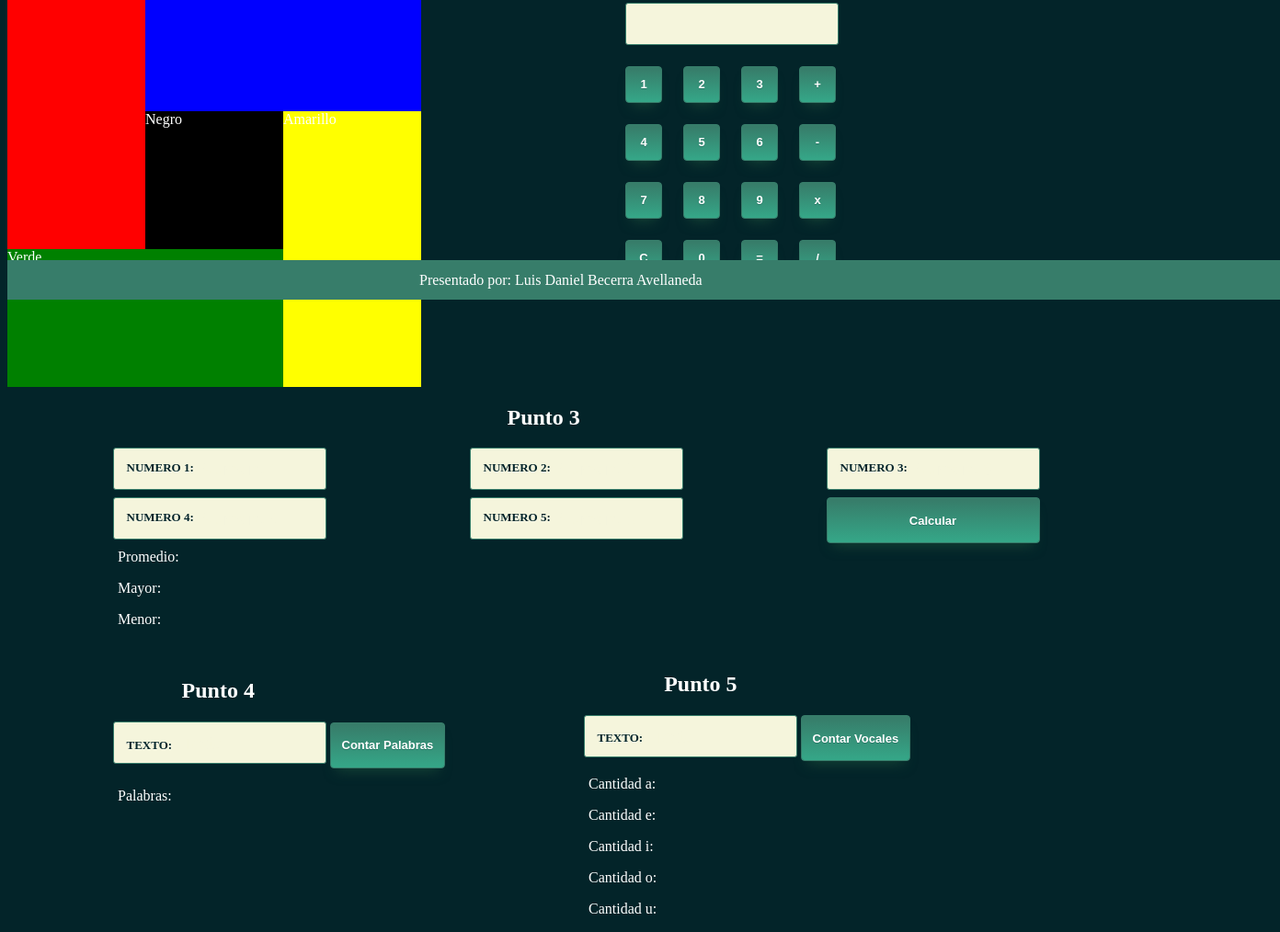
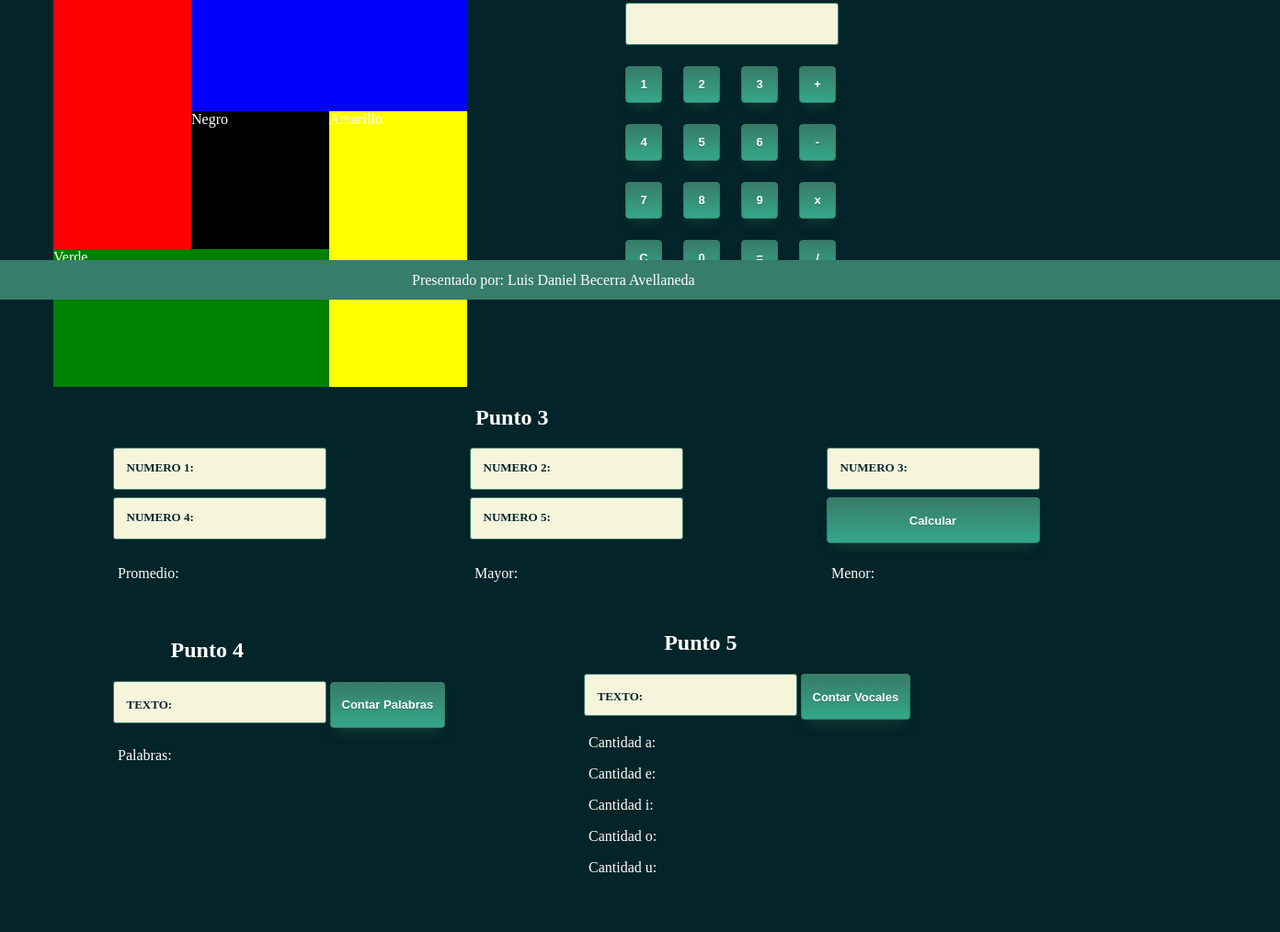
Before and after one commit to luisoteko/TallerHTMLJSCSS, a plain HTML site: page index.html in a window 1280 px wide. Shown: the part 474-1488 px from the top of the page at 92% size, 1392 px wide, since content can reach past the window. After the commit the page ends 1443 px from the top, so only its background shows below. Drawn offline with Linux system fonts and the light colour scheme.

Commit message:
Last Changes

```diff
--- a/index.css
+++ b/index.css
@@ -1,5 +1,5 @@
 html{
-  overflow-x: hidden;
+  max-width: 1200px;
 }
 
 body{
@@ -33,6 +33,8 @@ td {
   display: grid;
   grid-template-columns: 150px 150px 150px;
   grid-template-rows: 150px 150px 150px;
+  margin-left: 50px;
+
 }
 
 
@@ -254,7 +256,7 @@ td {
 
 #Punto5{
   position: absolute;
-  top: 1185px;
+  top: 1140px;
   left: 520px;
   margin-bottom: 40px;
 }
@@ -267,7 +269,6 @@ td {
 
 .punto p{
   position: relative;
-  top: -35px;
   left: 120px;
 }
 .Lista{
@@ -304,6 +305,7 @@ td {
 #Punto1 h2{
   margin-left: 45%;
 }
+
 #Punto2 h2{
   margin-left: 14%;
 }
@@ -324,6 +326,8 @@ footer{
   background-color: #377D6A;
   width: 100%;
   height: 30px;
+  left: 0;
+  right: 0;
 }
 
 @media(max-width: 720px){
--- a/index.html
+++ b/index.html
@@ -101,13 +101,13 @@
         <label for="numero5"> Numero 5: </label>
       </span>
       <button class="boton botonNumeros" onclick="calcular()">Calcular</button>
-
+      <p>Promedio: <span id="Promedio"></span></p>
+      <p>Mayor: <span id="Mayor"></span></p>
+      <p>Menor: <span id="Menor"></span></p>
     </div>
 
 
-    <p>Promedio: <span id="Promedio"></span></p>
-    <p>Mayor: <span id="Mayor"></span></p>
-    <p>Menor: <span id="Menor"></span></p>
+
 
   </section>
 
```
